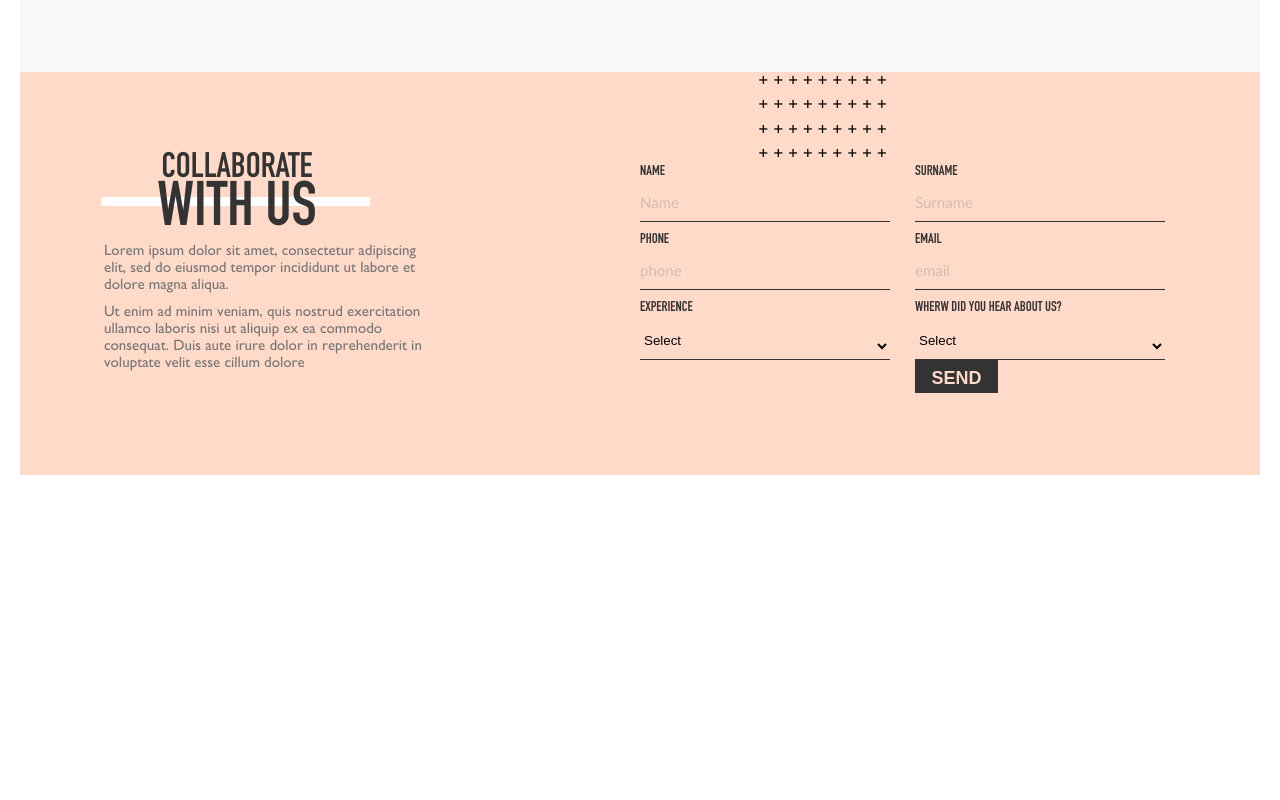
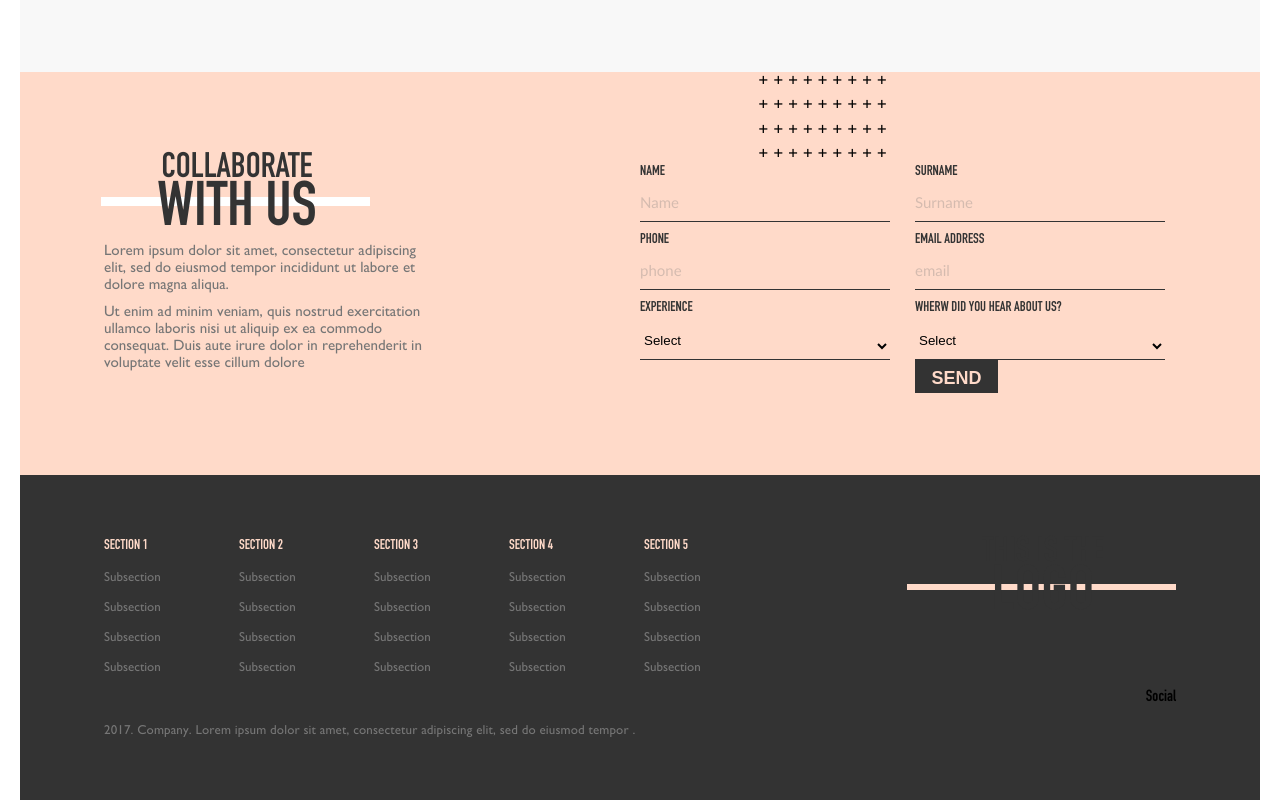
Before and after one commit to orivelton/studio-graphene-home-page, a React (Create React App) app: page / in a window 1280 px wide. Shown: the part 1765-2565 px from the top of the page. Before the commit the page ends 2240 px from the top, so only its background shows below. Built offline with nearby package versions, Linux system fonts and the light colour scheme.

Commit message:
chore: added footer

```diff
--- a/src/App.js
+++ b/src/App.js
@@ -4,6 +4,7 @@ import Nav from './components/Nav';
 import Community from './sections/Community';
 import OurMenu from './sections/OurMenu';
 import Contact from './sections/Contact';
+import Footer from './sections/Footer';
 
 const App = () => {
   return (
@@ -13,6 +14,7 @@ const App = () => {
       <Community />
       <OurMenu />
       <Contact />
+      <Footer />
     </div>
   );
 }
--- a/src/components/FormContact/index.js
+++ b/src/components/FormContact/index.js
@@ -23,7 +23,7 @@ const FormContact = () => (
       <label className="form__label" htmlFor="surname">Surname</label>
       <input className="form__input" id="surname" type="text" placeholder="Surname"/>
 
-      <label className="form__label" htmlFor="email">email</label>
+      <label className="form__label" htmlFor="email">EMAIL ADDRESS</label>
       <input className="form__input" id="email" type="email" placeholder="email"/>
 
       <label className="form__label" htmlFor="hear">Wherw did you hear about us?</label>
--- /dev/null
+++ b/src/mock/linksFooter.js
@@ -0,0 +1,25 @@
+
+const linksFooter = [
+  {
+    title: 'Section',
+    links: ['Subsection', 'Subsection', 'Subsection', 'Subsection']
+  },
+  {
+    title: 'Section',
+    links: ['Subsection', 'Subsection', 'Subsection', 'Subsection']
+  },
+  {
+    title: 'Section',
+    links: ['Subsection', 'Subsection', 'Subsection', 'Subsection']
+  },
+  {
+    title: 'Section',
+    links: ['Subsection', 'Subsection', 'Subsection', 'Subsection']
+  },
+  {
+    title: 'Section',
+    links: ['Subsection', 'Subsection', 'Subsection', 'Subsection']
+  },
+]
+
+export default linksFooter;
--- /dev/null
+++ b/src/sections/Footer/Footer.scss
@@ -0,0 +1,48 @@
+@import '../../assets/scss/helper.scss';
+
+.footer {
+  background: $night-rider;
+  padding: 63px 0;
+  display: flex;
+  flex-direction: column;
+  align-items: center;
+  &__box {
+    display: flex;
+    flex-direction: row;
+    width: 1072px;
+    justify-content: space-between;
+  }
+
+  &__links {
+    display: flex;
+    flex-direction: row;
+  }
+}
+
+.pages {
+  display: flex;
+  flex-direction: column;
+  width: 135px;
+  &__title {
+    color: $cinderella;
+    font-size: 14px;
+    margin-bottom: 14px;;
+  }
+
+  &__link {
+    font-family: 'Gill Sans';
+    text-decoration: none;
+    color: $grey;
+    font-size: 13px;
+    margin-bottom: 15px;
+  }
+}
+
+.copyright {
+  font-family: 'Gill Sans';
+  text-decoration: none;
+  color: $grey;
+  font-size: 13px;
+  margin-top: 33px;
+  letter-spacing: 0.13px;
+}
--- /dev/null
+++ b/src/sections/Footer/index.js
@@ -0,0 +1,44 @@
+import React from 'react';
+import './Footer.scss';
+import linksFooter from '../../mock/linksFooter';
+import Title from '../../components/Title';
+
+const Footer = () => {
+
+  const buildItemFooter = (links) => links.map(item => <a className="pages__link" href="/" title={`Go to ${item}`}>{item}</a>);
+
+  return (
+    <footer className="footer">
+      <div className="footer__box">
+        <div className="footer__links">
+          {
+            linksFooter.map((item, index) => {
+              const { title, links } = item;
+
+              return (
+                <div className="pages">
+                  <p className="pages__title uppercase">{`${title} ${++index}`}</p>
+                  {buildItemFooter(links)}
+                </div>
+
+              )
+            })
+          }
+
+        </div>
+        <div>
+          <Title textTop={'THIS IS THE'} text={'Logo'}/>
+        </div>
+      </div>
+
+      <div className="footer__box">
+        <p class="copyright">2017. Company. Lorem ipsum dolor sit amet, consectetur adipiscing elit, sed do eiusmod tempor .</p>
+        <ul>
+          Social
+        </ul>
+      </div>
+    </footer>
+  );
+};
+
+export default Footer;
```
